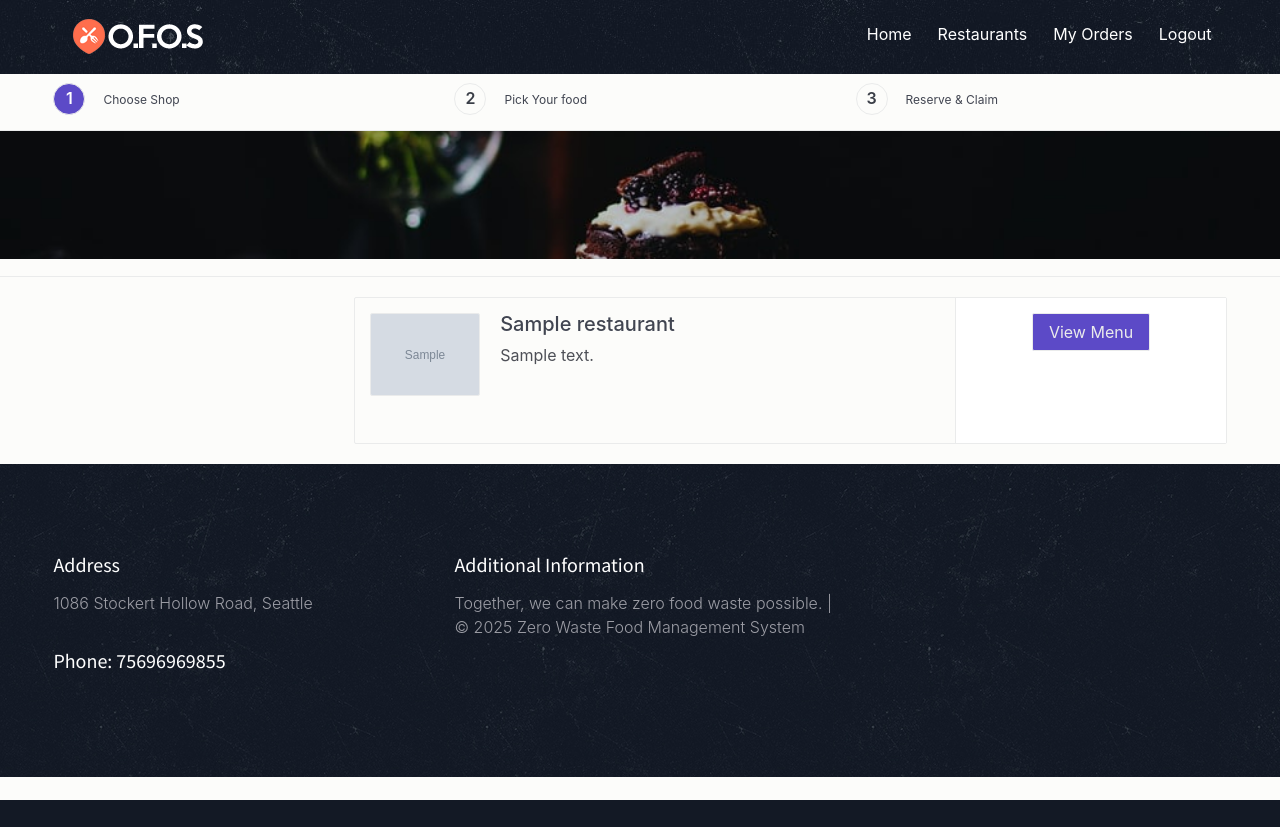
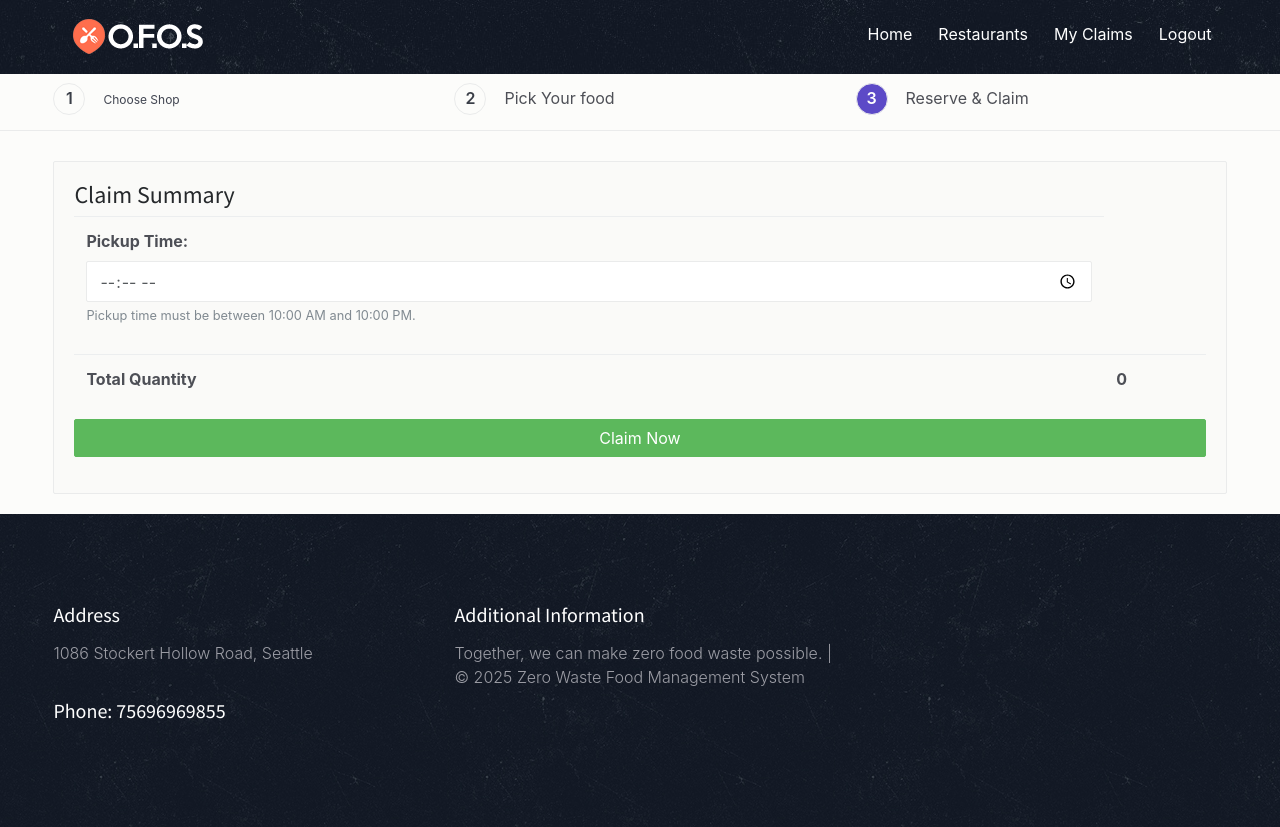
Before and after one commit to PhyoeKyawThan/zerowaste, a PHP site: page /restaurants.php?res_id=1&action=confirm in a window 1280 px wide. Before the commit the page ends 800 px from the top, so only its background shows below. Run offline with PHP 8.4, Linux system fonts and the light colour scheme; the visitor is signed in with stand-in values (Sample User, id 1); tables that the repository leaves empty or names only in its code hold one stand-in row (values such as "Sample post"); grey boxes marked "Sample" are stand-in pictures; some web fonts are replaced.

Commit message:
add: user claim confirm and fix plus 1 quantity issues

```diff
--- a/parts/header.php
+++ b/parts/header.php
@@ -16,7 +16,7 @@
                                 <li class="nav-item"><a href="registration.php" class="nav-link active">Register</a> </li>';
                     } else {
                         if($_SESSION['user_role'] == 'user')
-                            echo '<li class="nav-item"><a href="your_orders.php" class="nav-link active">My Orders</a> </li>';
+                            echo '<li class="nav-item"><a href="claims.php" class="nav-link active">My Claims</a> </li>';
                         else
                             echo '<li class="nav-item"><a href="shop.php" class="nav-link active">My Shop</a> </li>';
                         echo '<li class="nav-item"><a href="logout.php" class="nav-link active">Logout</a> </li>';
--- a/restaurants.php
+++ b/restaurants.php
@@ -1,6 +1,10 @@
 <?php
 include 'parts/start.php';
-include 'connection/connect.php'
+include 'connection/connect.php';
+
+if (isset($_GET['res_id'])) {
+    include 'views/r_view.php';
+} else {
     ?>
     <div class="page-wrapper">
         <div class="top-links">
@@ -50,7 +54,7 @@ include 'connection/connect.php'
 																<div class="right-content bg-white">
 																	<div class="right-review">
 
-																		<a href="dishes.php?res_id=' . $rows['rs_id'] . '" class="btn btn-purple">View Menu</a> </div>
+																		<a href="restaurants.php?res_id=' . $rows['rs_id'] . '" class="btn btn-purple">View Menu</a> </div>
 																</div>
 																<!-- end:right info -->
 															</div>';
@@ -74,4 +78,5 @@ include 'connection/connect.php'
     </div>
     </section>
 
-<?php include 'parts/end.php'; ?>
+<?php print_r($_SESSION['cart_item']);}
+include 'parts/end.php'; ?>
--- /dev/null
+++ b/views/confirm_dish_claim.php
@@ -0,0 +1,128 @@
+<?php
+function showSuccessAlert()
+{
+    echo "<script>
+        alert('Thank you. Your Order has been placed!');
+        window.location.replace('your_orders.php');
+    </script>";
+}
+
+if (empty($_SESSION["user_id"])) {
+    header('location:login.php');
+    exit();
+}
+
+if (isset($_POST['submit'])) {
+    $pickup_time = $_POST['pickup_time'];
+
+    $time = strtotime($pickup_time);
+    $hour = date('H', $time);
+
+    if ($hour < 10 || $hour >= 22) {
+        $error = "Pickup time must be between 10:00 AM and 10:00 PM";
+    } else {
+        foreach ($_SESSION["cart_item"] as $item) {
+            $d_id = intval($item['d_id']);
+            $quantity = intval($item["quantity"]);
+            $user_id = intval($_SESSION["user_id"]);
+
+            $SQL = "INSERT INTO users_claims (u_id, d_id, quantity, pickup_time)
+                    VALUES ('$user_id', '$d_id', '$quantity', '$pickup_time')";
+            echo $SQL;
+
+            mysqli_query($db, $SQL);
+        }
+        unset($_SESSION["cart_item"]);
+        showSuccessAlert();
+    }
+}
+?>
+
+<div class="page-wrapper">
+    <div class="top-links">
+        <div class="container">
+            <ul class="row links">
+                <li class="col-xs-12 col-sm-4 link-item"><span>1</span><a href="restaurants.php">Choose Shop</a></li>
+                <li class="col-xs-12 col-sm-4 link-item"><span>2</span>Pick Your food</li>
+                <li class="col-xs-12 col-sm-4 link-item active"><span>3</span>Reserve & Claim</li>
+            </ul>
+        </div>
+    </div>
+
+    <div class="container m-t-30">
+        <?php if (isset($error)): ?>
+            <div class="alert alert-danger"><?php echo $error; ?></div>
+        <?php endif; ?>
+
+        <form action="" method="post">
+            <div class="widget clearfix">
+                <div class="widget-body">
+                    <div class="row">
+                        <div class="col-sm-12">
+                            <div class="cart-totals margin-b-20">
+                                <div class="cart-totals-title">
+                                    <h4>Claim Summary</h4>
+                                </div>
+                                <div class="cart-totals-fields">
+                                    <table class="table">
+                                        <tbody>
+                                            <?php
+                                            $item_total = 0;
+                                            if (!empty($_SESSION["cart_item"])) {
+                                                foreach ($_SESSION["cart_item"] as $item) {
+                                                    $item_total += intval($item["quantity"]);
+                                                    ?>
+                                                    <tr>
+                                                        <td>
+                                                            <div class="title-row">
+                                                                <?php echo htmlspecialchars($item["title"]); ?>
+                                                            </div>
+                                                            <div class="form-group row no-gutter">
+                                                                <div class="col-xs-8">
+                                                                    <input type="text" class="form-control b-r-0"
+                                                                        value="Quantity" readonly>
+                                                                </div>
+                                                                <div class="col-xs-4">
+                                                                    <input class="form-control" type="text" readonly
+                                                                        value="<?php echo intval($item['quantity']); ?>">
+                                                                </div>
+                                                            </div>
+                                                        </td>
+                                                    </tr>
+                                                    <?php
+                                                }
+                                            }
+                                            ?>
+                                            <tr>
+                                                <td>
+                                                    <div class="form-group">
+                                                        <label for="pickup_time"><strong>Pickup Time:</strong></label>
+                                                        <input type="time" id="pickup_time" name="pickup_time"
+                                                            class="form-control" required>
+                                                        <small class="text-muted">Pickup time must be between 10:00 AM
+                                                            and 10:00 PM.</small>
+                                                    </div>
+                                                </td>
+                                            </tr>
+                                            <tr>
+                                                <td class="text-color"><strong>Total Quantity</strong></td>
+                                                <td class="text-color"><strong><?php echo $item_total; ?></strong></td>
+                                            </tr>
+                                        </tbody>
+                                    </table>
+                                </div>
+                            </div>
+
+                            <div class="payment-option">
+                                <p class="text-xs-center">
+                                    <input type="submit" onclick="return confirm('Do you want to confirm the order?');"
+                                        name="submit" class="btn btn-success btn-block" value="Claim Now">
+                                </p>
+                            </div>
+                        </div>
+                    </div>
+                </div>
+            </div>
+        </form>
+    </div>
+</div>
--- /dev/null
+++ b/views/r_view.php
@@ -0,0 +1,195 @@
+<?php
+
+$ress = mysqli_query($db, "SELECT * FROM restaurant WHERE rs_id='" . intval($_GET['res_id']) . "'");
+$rows = mysqli_fetch_assoc($ress);
+
+if (isset($_GET['action']) && $_GET['action'] == 'confirm'):
+    include __DIR__ . '/confirm_dish_claim.php';
+else:
+    if (isset($_GET['action'])) {
+        include __DIR__ . '/../actions/cart.php';
+    }
+    ?>
+
+    <div class="page-wrapper">
+        <div class="top-links">
+            <div class="container">
+                <ul class="row links">
+                    <li class="col-xs-12 col-sm-4 link-item"><span>1</span><a href="restaurants.php">Choose Shop</a></li>
+                    <li class="col-xs-12 col-sm-4 link-item active"><span>2</span>Pick Your food</li>
+                    <li class="col-xs-12 col-sm-4 link-item"><span>3</span><a href="#">Reserve & Claim</a></li>
+                </ul>
+            </div>
+        </div>
+
+        <section class="inner-page-hero bg-image" data-image-src="images/img/restrrr.png">
+            <div class="profile">
+                <div class="container">
+                    <div class="row">
+                        <div class="col-xs-12 col-sm-12 col-md-4 col-lg-4 profile-img">
+                            <div class="image-wrap">
+                                <figure><img src="/zerowaste/uploads/<?php echo htmlspecialchars($rows['image']); ?>"
+                                        alt="Restaurant logo"></figure>
+                            </div>
+                        </div>
+
+                        <div class="col-xs-12 col-sm-12 col-md-8 col-lg-8 profile-desc">
+                            <div class="pull-left right-text white-txt">
+                                <h6><a href="#"><?php echo htmlspecialchars($rows['title']); ?></a></h6>
+                                <p><?php echo nl2br(htmlspecialchars($rows['address'])); ?></p>
+                            </div>
+                        </div>
+                    </div>
+                </div>
+            </div>
+        </section>
+
+        <div class="breadcrumb">
+            <div class="container"></div>
+        </div>
+
+        <div class="container m-t-30">
+            <div class="row">
+                <div class="col-xs-12 col-sm-4 col-md-4 col-lg-3">
+                    <div class="widget widget-cart">
+                        <div class="widget-heading">
+                            <h3 class="widget-title text-dark">Your Cart</h3>
+                            <div class="clearfix"></div>
+                        </div>
+
+                        <div class="order-row bg-white">
+                            <div class="widget-body">
+                                <?php
+                                $item_total = 0;
+                                if (!empty($_SESSION["cart_item"])) {
+                                    foreach ($_SESSION["cart_item"] as $item) {
+                                        $item_total += intval($item["quantity"]);
+                                        ?>
+                                        <div class="title-row">
+                                            <?php echo htmlspecialchars($item["title"]); ?>
+                                            <a
+                                                href="restaurants.php?res_id=<?php echo intval($_GET['res_id']); ?>&action=remove&id=<?php echo intval($item["d_id"]); ?>">
+                                                <i class="fa fa-trash pull-right"></i>
+                                            </a>
+                                        </div>
+
+                                        <div class="form-group row no-gutter">
+                                            <div class="col-xs-8">
+                                                <input type="text" class="form-control b-r-0" value="Quantity - " readonly
+                                                    id="exampleSelect1">
+                                            </div>
+                                            <div class="col-xs-4">
+                                                <input class="form-control" type="text" readonly
+                                                    value='<?php echo intval($item["quantity"]); ?>' id="example-number-input">
+                                            </div>
+                                        </div>
+                                        <?php
+                                    }
+                                } else {
+                                    echo "<p>Your cart is empty.</p>";
+                                }
+                                ?>
+                            </div>
+                        </div>
+
+                        <div class="widget-body">
+                            <div class="price-wrap text-xs-center">
+                                <p>TOTAL CLAIM FOOD</p>
+                                <h3 class="value"><strong><?php echo $item_total; ?></strong></h3>
+
+                                <?php if ($item_total == 0) { ?>
+                                    <a href="restaurants.php?res_id=<?php echo intval($_GET['res_id']); ?>&action=confirm"
+                                        class="btn btn-danger btn-lg disabled">Claim Now</a>
+                                <?php } else { ?>
+                                    <a href="restaurants.php?res_id=<?php echo intval($_GET['res_id']); ?>&action=confirm"
+                                        class="btn btn-success btn-lg active">Claim Now</a>
+                                <?php } ?>
+                            </div>
+                        </div>
+                    </div>
+                </div>
+
+                <div class="col-md-8">
+                    <div class="menu-widget" id="2">
+                        <div class="widget-heading">
+                            <h3 class="widget-title text-dark">
+                                MENU
+                                <a class="btn btn-link pull-right" data-toggle="collapse" href="#popular2"
+                                    aria-expanded="true">
+                                    <i class="fa fa-angle-right pull-right"></i>
+                                    <i class="fa fa-angle-down pull-right"></i>
+                                </a>
+                            </h3>
+                            <div class="clearfix"></div>
+                        </div>
+
+                        <div class="collapse in" id="popular2">
+                            <?php
+                            $stmt = $db->prepare("SELECT * FROM dishes WHERE rs_id = ?");
+                            $stmt->bind_param('i', $_GET['res_id']);
+                            $stmt->execute();
+                            $products = $stmt->get_result();
+
+                            if ($products->num_rows > 0) {
+                                while ($product = $products->fetch_assoc()) {
+                                    ?>
+                                    <div class="food-item">
+                                        <div class="row">
+                                            <form method="post" action=''>
+                                                <div class="col-xs-12 col-sm-12 col-lg-8">
+                                                    <div class="rest-logo pull-left">
+                                                        <a class="restaurant-logo pull-left" href="#">
+                                                            <img src="/zerowaste/uploads/dishes/<?php echo htmlspecialchars($product['img']); ?>"
+                                                                alt="Food logo">
+                                                        </a>
+                                                    </div>
+
+                                                    <div class="rest-descr">
+                                                        <h6><a href="#"><?php echo htmlspecialchars($product['title']); ?></a></h6>
+                                                        <p><?php echo htmlspecialchars($product['slogan']); ?></p>
+                                                    </div>
+                                                </div>
+
+                                                <div class="col-xs-12 col-sm-12 col-lg-3 pull-right item-cart-info">
+                                                    <span class="price pull-left"
+                                                        id="s-<?= $product['d_id'] ?>"><?php echo "Stock: " . $product['stock']; ?></span>
+                                                    <input class="b-r-0" type="number" name="quantity"
+                                                        id="d-<?= $product['d_id'] ?>" min="1" max="<?= $product['stock'] ?>"
+                                                        value="1" style="margin-left:30px; width:60px;" />
+
+                                                    <a href="#" class="btn theme-btn" style="margin-left:40px;"
+                                                        onclick="addToCart(<?= $product['d_id'] ?>)">
+                                                        Add To Cart
+                                                    </a>
+
+                                                </div>
+                                            </form>
+                                        </div>
+                                    </div>
+                                    <?php
+                                }
+                            } else {
+                                echo "<p>No dishes available.</p>";
+                            }
+                            ?>
+                        </div>
+                    </div>
+                </div>
+            </div>
+        </div>
+    </div>
+<?php endif; ?>
+<script>
+    function addToCart(productId) {
+        const quantity = document.getElementById(`d-${productId}`);
+        let stockElement = document.getElementById(`s-${productId}`);
+        let stockText = stockElement.textContent.trim();
+        let stock = parseInt(stockText.replace("Stock:", "").trim());
+        if (stock < quantity.value) {
+            alert("Max Stock is " + stock);
+            return;
+        }
+        const url = `restaurants.php?res_id=<?php echo intval($_GET['res_id']); ?>&action=add&id=${productId}&q=${quantity.value}`;
+        window.location.href = url;
+    }
+</script>
```
Also changed, not shown: actions/cart.php (added, +81 -0 lines), claims.php (added, +63 -0 lines), shop/claims/index.php (+5 -3 lines). Lines whose indentation alone changed are shown as unchanged.
